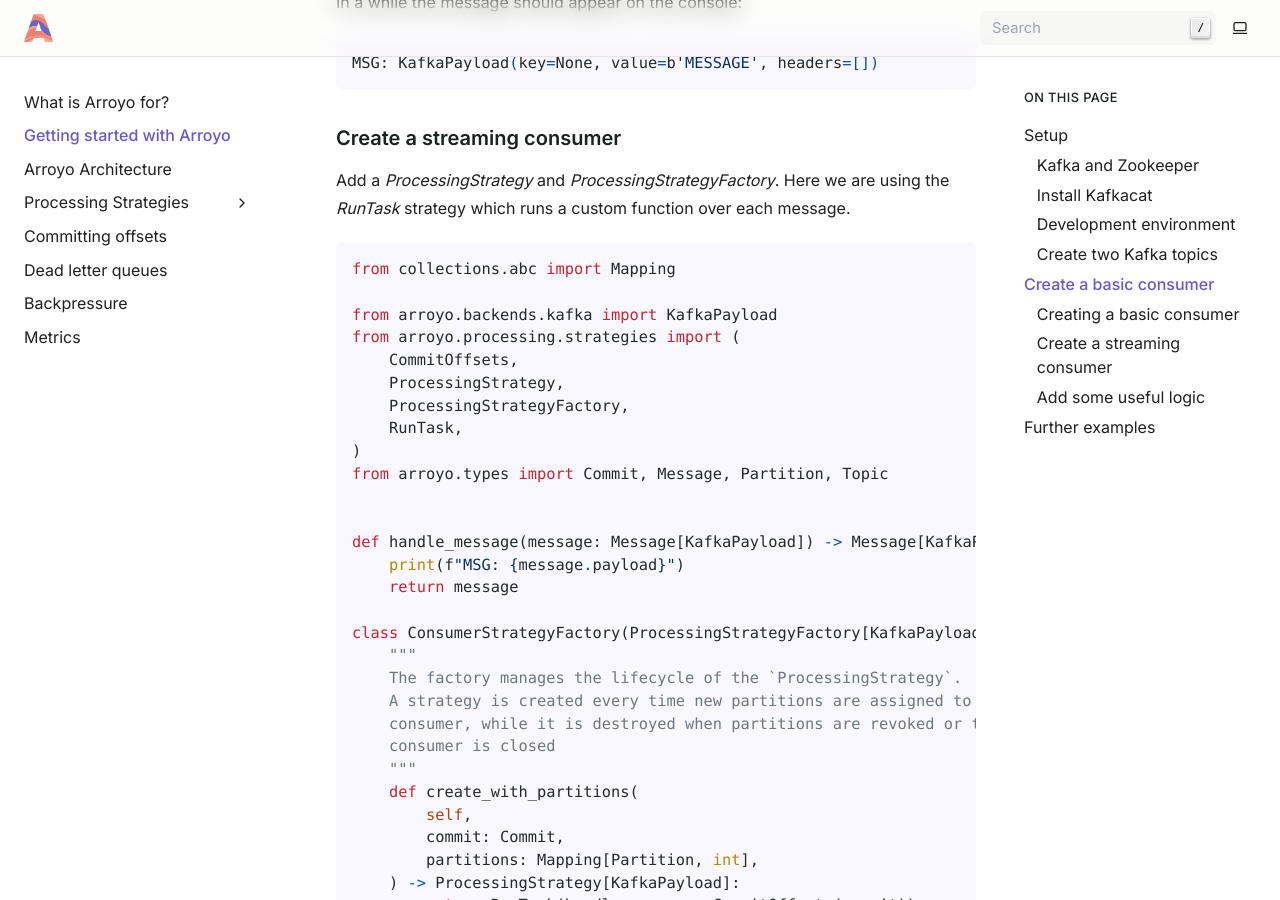
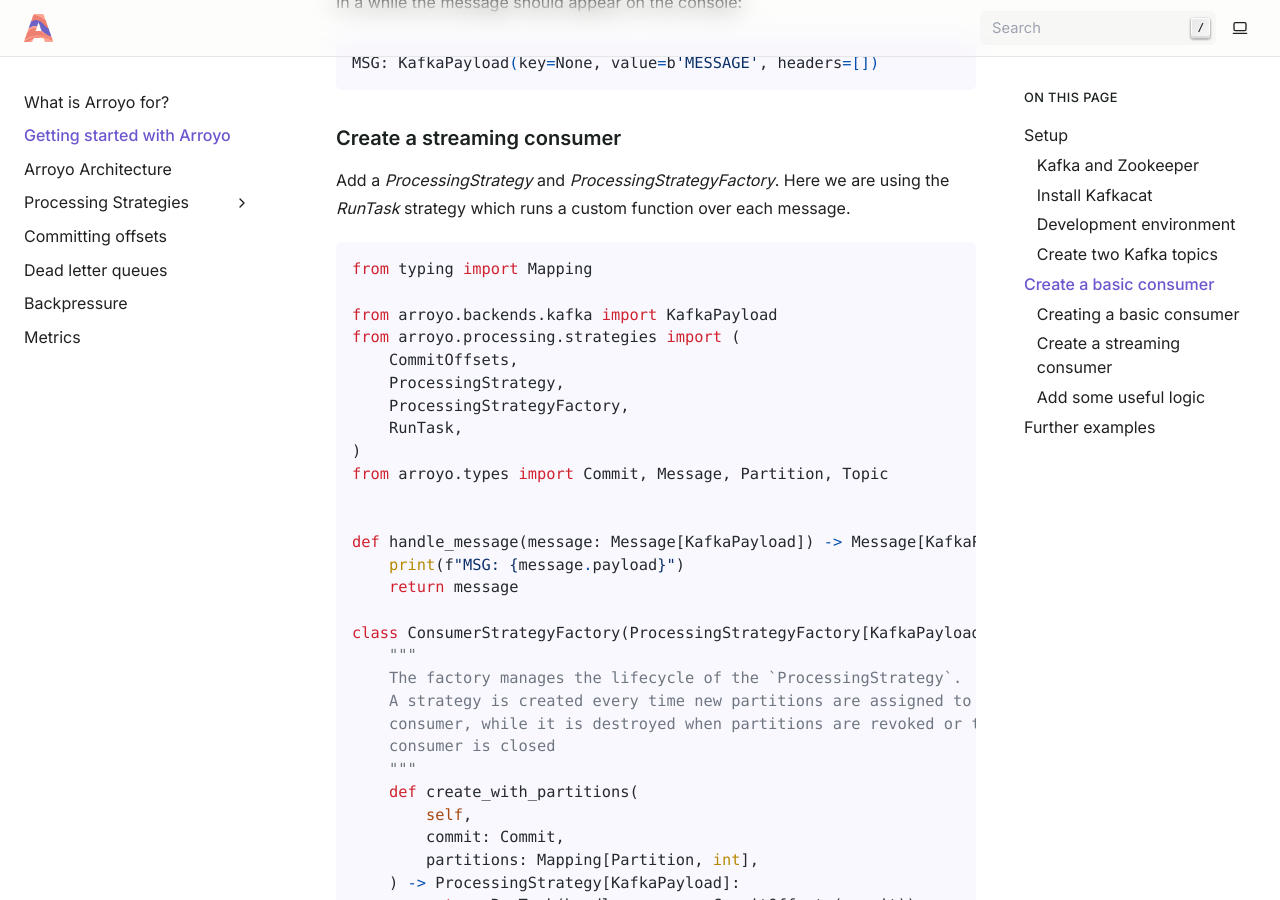
Before and after one commit to getsentry/arroyo, a Sphinx documentation site: the page built from docs/source/getstarted.rst, in a window 1280 px wide and 900 px high, scrolled down 3221 px. Built offline with Sphinx 7.4.7, drawn with Linux system fonts in a browser that asks for light colours.

Commit message:
Update docs/source/getstarted.rst

```diff
--- a/docs/source/getstarted.rst
+++ b/docs/source/getstarted.rst
@@ -152,7 +152,7 @@ Here we are using the `RunTask` strategy which runs a custom function over each
 
 .. code-block:: Python
 
-    from collections.abc import Mapping
+    from typing import Mapping
 
     from arroyo.backends.kafka import KafkaPayload
     from arroyo.processing.strategies import (
```
